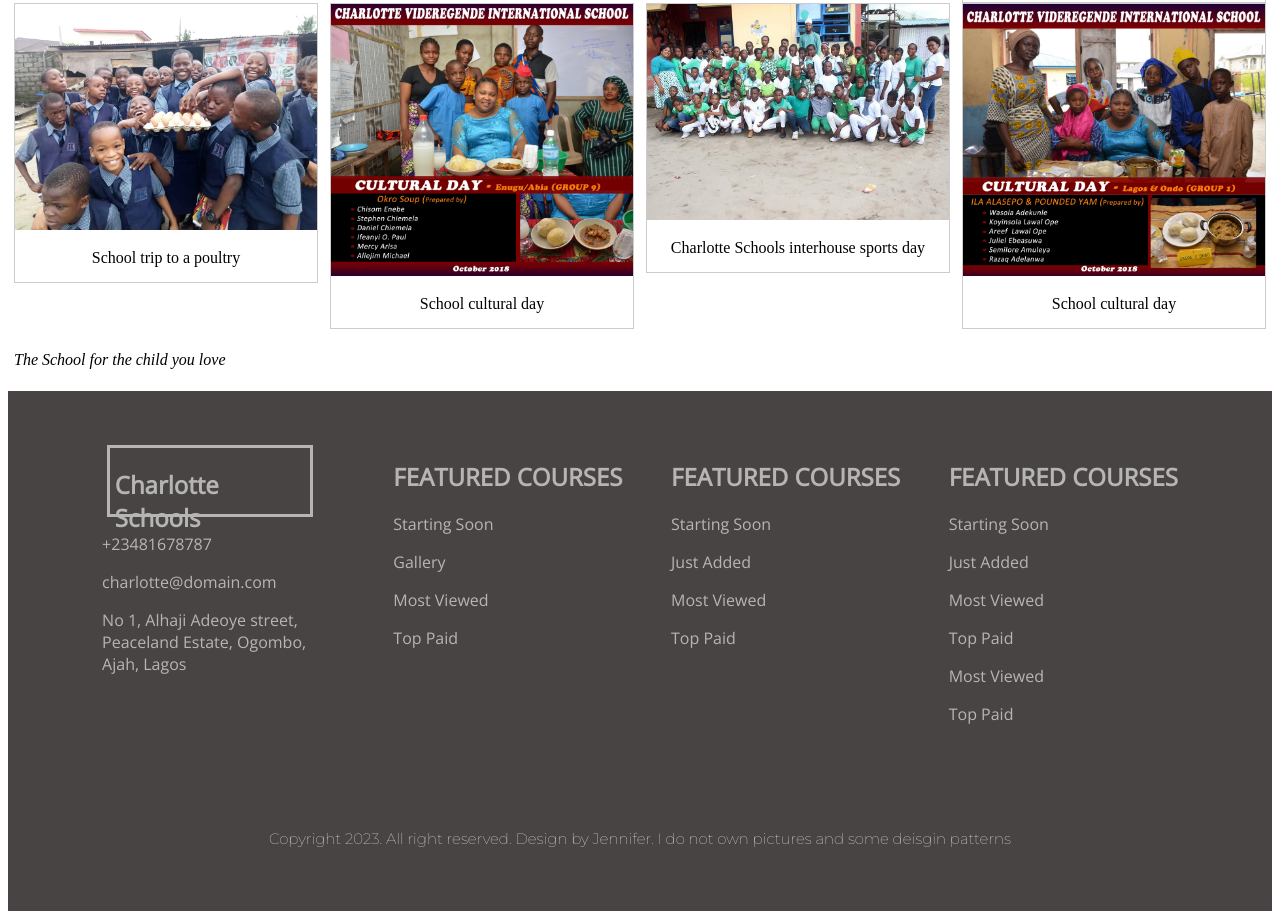
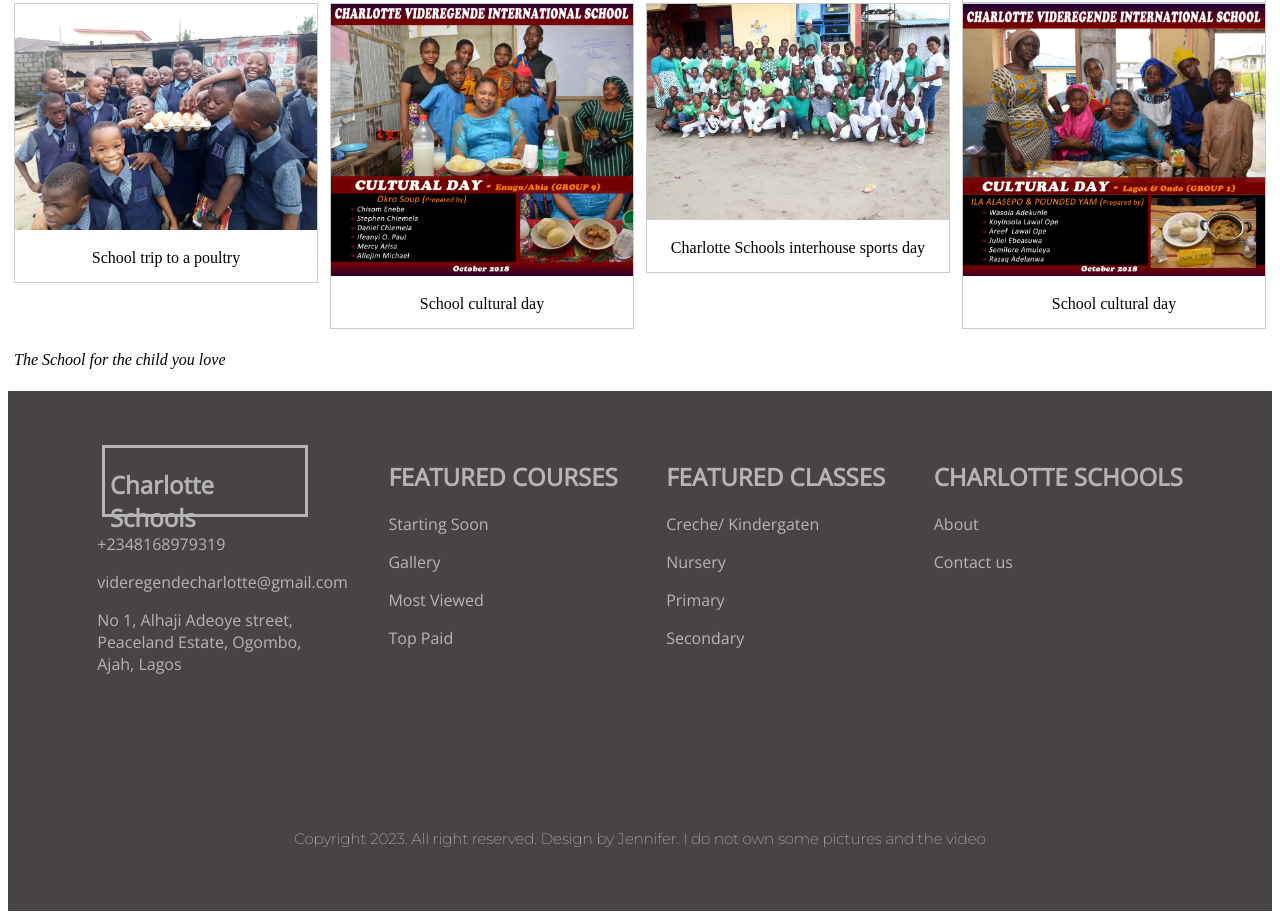
Before and after one commit to tthe-Jennifer/schoolSite, a plain HTML site: page gallery.html in a window 1280 px wide. Shown: the part 441-1360 px from the top of the page. Drawn offline with nearby package versions, Linux system fonts and the light colour scheme; a web font is replaced by a local one.

Commit message:
added some changes and updated some information

```diff
--- a/gallery.html
+++ b/gallery.html
@@ -166,10 +166,10 @@
             </h1>
         </div>
         <p>
-                +23481678787
+            +2348168979319
         </p>
         <p>
-                charlotte@domain.com
+            videregendecharlotte@gmail.com
         </p>
         <p>
             No 1, Alhaji Adeoye street, Peaceland Estate, Ogombo, Ajah, Lagos
@@ -194,49 +194,38 @@
     </div>
     <div class="div3">
         <h1>
-                FEATURED COURSES
+            FEATURED CLASSES
         </h1>
         <p>
-                Starting Soon
+            Creche/ Kindergaten
         </p>
         <p>
-                Just Added
+            Nursery
         </p>
         <p>
-                Most Viewed
+            Primary
         </p>
         <p>
-                Top Paid
+            Secondary
         </p>
     </div>
     <div class="div4">
         <h1>
-                FEATURED COURSES
+            CHARLOTTE SCHOOLS
         </h1>
         <p>
-                Starting Soon
+            <a href="about.html" style="color:white; text-decoration: none;">About</a>
         </p>
         <p>
-                Just Added
+            <a href="contact.html" style="color:white; text-decoration: none;">Contact us</a>
         </p>
-            <p>
-                Most Viewed
-            </p>
-            <p>
-                Top Paid
-            </p>
-            <p>
-                Most Viewed
-            </p>
-            <p>
-                Top Paid
-            </p>
+
     </div>
 </footer>
 
     <p
         style="text-align: center; margin-top: 3%; font-family: 'Montserrat', sans-serif; font-size: 15px; font-weight: 300; color: white;">
-        Copyright 2023. All right reserved. Design by Jennifer. I do not own pictures and some deisgin patterns</p>
+        Copyright 2023. All right reserved. Design by Jennifer. I do not own some pictures and the video</p>
 </section>
 </body>
 </html>
```
Also changed, not shown: about.html (+12 -23 lines), contact.html (+12 -23 lines), index.html (+10 -21 lines), 2 other files. Lines whose indentation alone changed are shown as unchanged.
